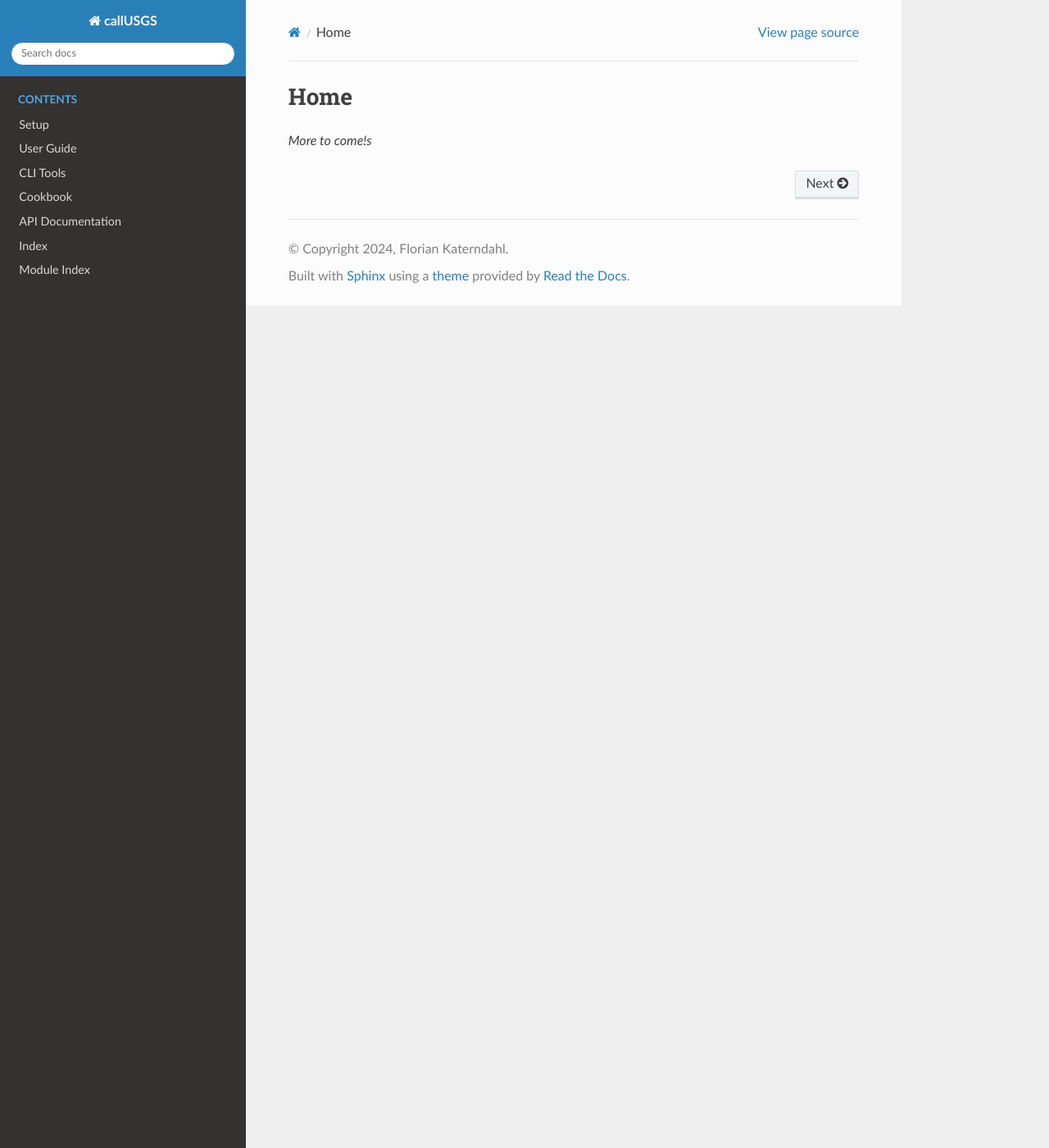
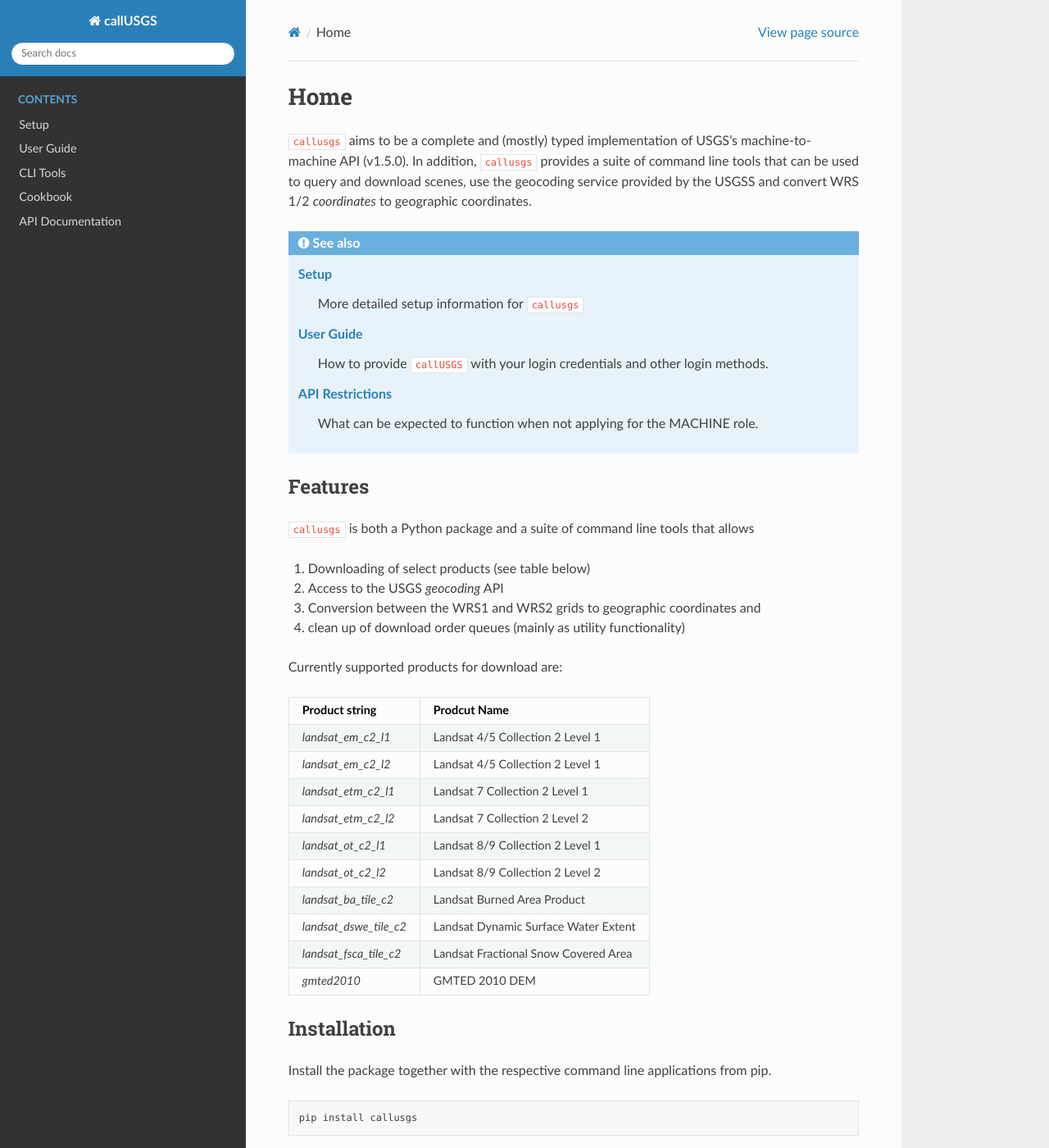
Before and after one commit to Florian-Katerndahl/callusgs, a Sphinx documentation site: the page built from docs/index.rst, in a window 1280 px wide and 1400 px high. Shown: the whole window at 82% size. Built offline with Sphinx 7.4.7 and the Read the Docs theme 2.0.0, drawn with Linux system fonts in a browser that asks for light colours; some of the changed text lies outside the part shown.

Commit message:
use sphinx-argparse and do necessary adjustments

```diff
--- a/docs/conf.py
+++ b/docs/conf.py
@@ -15,7 +15,8 @@
 
 extensions = [
     'sphinx.ext.autodoc',
-    'sphinx.ext.intersphinx'
+    'sphinx.ext.intersphinx',
+    'sphinxarg.ext'
 ]
 
 templates_path = ['_templates']
--- a/docs/index.rst
+++ b/docs/index.rst
@@ -2,8 +2,6 @@
    sphinx-quickstart on Wed Jun 12 11:21:07 2024.
    You can adapt this file completely to your liking, but it should at least
    contain the root `toctree` directive.
-
-
 
    # with overline, for parts
    * with overline, for chapters
@@ -28,11 +26,72 @@
    CLI Tools <chapters/cli.rst>
    chapters/cookbook.rst
    API Documentation <chapters/modules.rst>
-   Index <genindex>
-   Module Index <modindex>
 
 
-*More to come!s*
+``callusgs`` aims to be a complete and (mostly) typed implementation of USGS's machine-to-machine API (v1.5.0).
+In addition, ``callusgs`` provides a suite of command line tools that can be used to query and download scenes,
+use the geocoding service provided by the USGSS and convert WRS 1/2 *coordinates* to geographic coordinates.
+
+.. seealso::
+   :ref:`setup`
+      More detailed setup information for ``callusgs``
+
+   :ref:`user_guide`
+      How to provide ``callUSGS`` with your login credentials and other login methods.
+
+   :ref:`api_restrictions`
+      What can be expected to function when not applying for the MACHINE role.
+
+Features
+--------
+
+``callusgs`` is both a Python package and a suite of command line tools that allows
+
+#. Downloading of select products (see table below)
+#. Access to the USGS *geocoding* API
+#. Conversion between the WRS1 and WRS2 grids to geographic coordinates and
+#. clean up of download order queues (mainly as utility functionality)
+
+Currently supported products for download are:
+
++------------------------+--------------------------------------+
+|   **Product string**   |           **Prodcut Name**           |
++========================+======================================+
+| `landsat_em_c2_l1`     | Landsat 4/5 Collection 2 Level 1     |
++------------------------+--------------------------------------+
+| `landsat_em_c2_l2`     | Landsat 4/5 Collection 2 Level 1     |
++------------------------+--------------------------------------+
+| `landsat_etm_c2_l1`    | Landsat 7 Collection 2 Level 1       |
++------------------------+--------------------------------------+
+| `landsat_etm_c2_l2`    | Landsat 7 Collection 2 Level 2       |
++------------------------+--------------------------------------+
+| `landsat_ot_c2_l1`     | Landsat 8/9 Collection 2 Level 1     |
++------------------------+--------------------------------------+
+| `landsat_ot_c2_l2`     | Landsat 8/9 Collection 2 Level 2     |
++------------------------+--------------------------------------+
+| `landsat_ba_tile_c2`   | Landsat Burned Area Product          |
++------------------------+--------------------------------------+
+| `landsat_dswe_tile_c2` | Landsat Dynamic Surface Water Extent |
++------------------------+--------------------------------------+
+| `landsat_fsca_tile_c2` | Landsat Fractional Snow Covered Area |
++------------------------+--------------------------------------+
+| `gmted2010`            | GMTED 2010 DEM                       |
++------------------------+--------------------------------------+
+
+Installation
+------------
+
+Install the package together with the respective command line applications from pip.
+
+.. code-block:: bash
+
+   pip install callusgs
+
+Alternatively, if you're only interested in the CLI functionality of this tool the best choice is probably to use `pipx <https://github.com/pypa/pipx>`_ for installation.
+
+.. code-block:: bash
+
+   pipx install callusgs
 
 .. Indices and tables
 .. ==================
--- a/docs/requirements.txt
+++ b/docs/requirements.txt
@@ -3,3 +3,4 @@
 sphinx_rtd_theme==1.1.1
 sphinx-notfound-page==1.0.2
 callusgs
+sphinx-argparse
--- a/pyproject.toml
+++ b/pyproject.toml
@@ -35,7 +35,7 @@
 ]
 
 [tool.poetry.dependencies]
-python = "^3.9"
+python = "^3.10"
 requests = "^2.32.3"
 tqdm = "^4.66.4"
 fiona = "^1.9.6"
@@ -46,6 +46,7 @@
 [tool.poetry.group.docs.dependencies]
 sphinx = "^7.3.7"
 sphinx-rtd-theme = "^2.0.0"
+sphinx-argparse = "^0.5.2"
 
 [tool.poetry.scripts]
 callusgs = "callusgs.cli:main"
```
Also changed, not shown: docs/chapters/cli.rst (+8 -18 lines), 1 other file.
